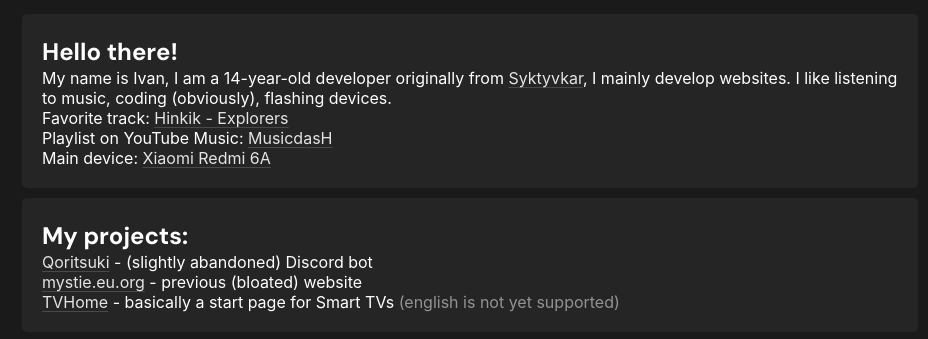
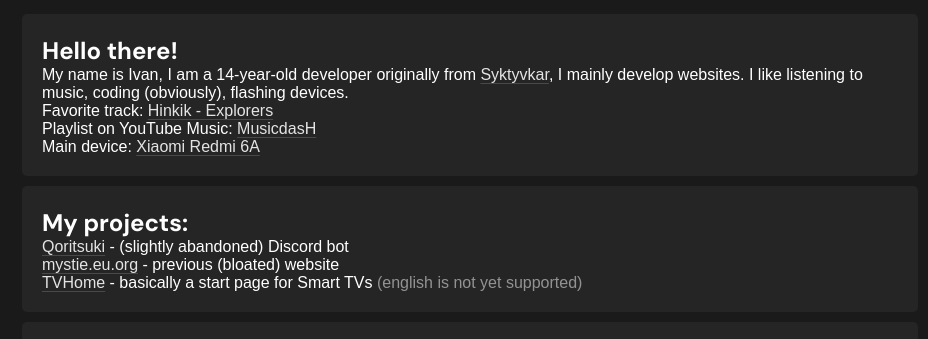
Before and after one commit to m1cro-cat/mystiewebRU, a plain HTML site: page index.html in a window 1280 px wide. Shown: the part 72-411 px from the top of the page, without its empty margins (170-1098 px from the left). Drawn offline with Linux system fonts and the light colour scheme.

Commit message:
actually, let's keep just sans-serif

```diff
--- a/static/css/index.css
+++ b/static/css/index.css
@@ -143,7 +143,7 @@ html {
 body {
 	background: #1a1a1a;
 	color: #fff;
-	font-family: -apple-system, BlinkMacSystemFont, avenir next, avenir, segoe ui, helvetica neue, helvetica, Cantarell, Ubuntu, roboto, noto, arial, sans-serif;
+	font-family: sans-serif;
 }
 h1, h2, h3, h4, h5, h6 {
 	font-family: "DM Sans", sans-serif;
```
